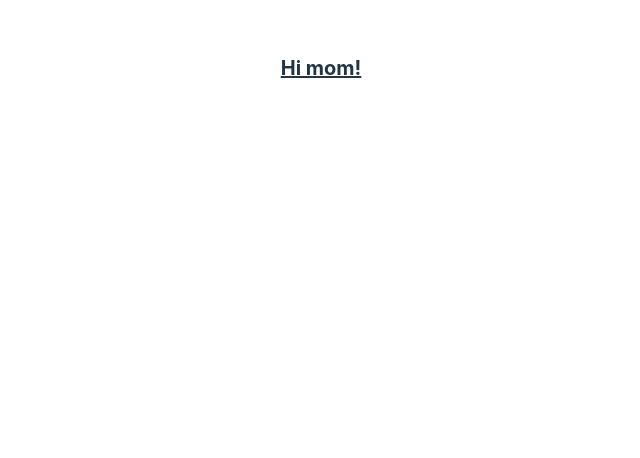
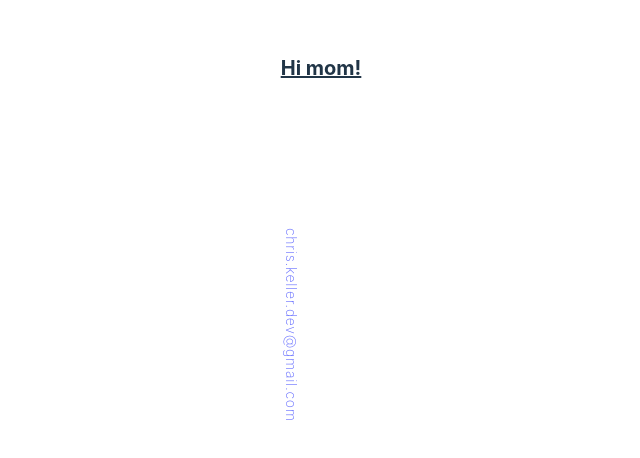
Before and after one commit to ckeller22/portfolio-v3, a React (Vite) app: page / in a window 1280 px wide. Shown: the part 332-790 px from the top of the page, without its empty margins (319-959 px from the left). Built offline with nearby package versions, Linux system fonts and the light colour scheme.

Commit message:
feat: copy over some sidebars

```diff
--- a/src/App.tsx
+++ b/src/App.tsx
@@ -1,10 +1,12 @@
 import './App.css';
+import EmailSideBar from './components/sidebar/SocialSideBar';
 
 function App() {
   return (
-    <div>
+    <main>
+      <EmailSideBar />
       <h1 className="text-xl font-bold underline">Hi mom!</h1>
-    </div>
+    </main>
   );
 }
 
--- /dev/null
+++ b/src/components/shared/SideBar.tsx
@@ -0,0 +1,16 @@
+import { ReactNode } from 'react';
+
+interface Props {
+  children: ReactNode;
+  className: string;
+}
+
+function SideBar({ children, className }: Props) {
+  const classes = `${
+    className || ''
+  }hidden fixed bottom-0 mb-10 flex-col-reverse text-white 2xl:flex`;
+
+  return <div className={classes}>{children}</div>;
+}
+
+export default SideBar;
--- /dev/null
+++ b/src/components/sidebar/SocialSideBar.tsx
@@ -0,0 +1,18 @@
+import SideBar from '../shared/SideBar';
+import email from '../../model/email';
+
+function EmailSideBar() {
+  return (
+    <SideBar className="right-10">
+      <a
+        className="text-sm tracking-wider font-extralight icon-hover"
+        style={{ writingMode: 'vertical-rl' }}
+        href={`mailto:${email}`}
+      >
+        {email}
+      </a>
+    </SideBar>
+  );
+}
+
+export default EmailSideBar;
```
Also changed, not shown: src/components/sidebar/EmailSideBar.tsx (added).
